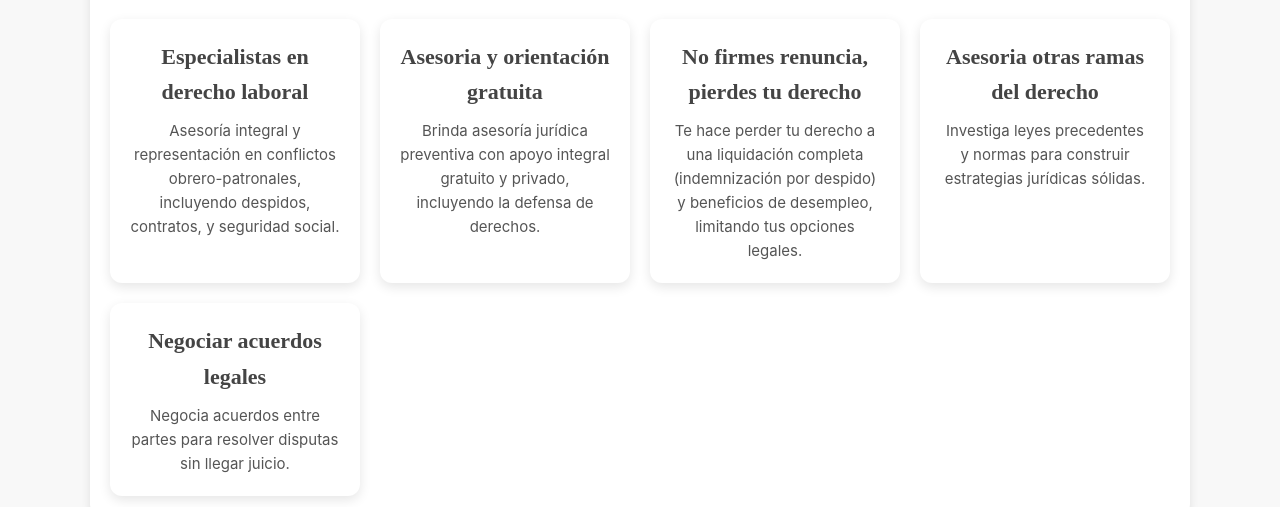
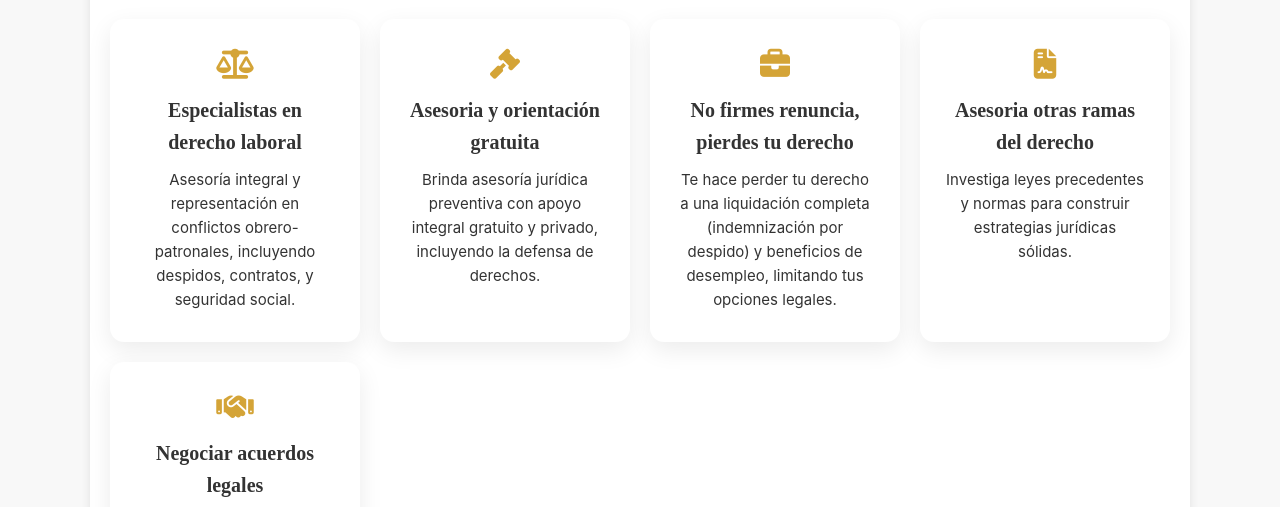
Before and after one commit to urias301098-gif/conde, a plain HTML site: page servicios.html in a window 1280 px wide. Shown: the part 208-715 px from the top of the page. Drawn offline with Linux system fonts and the light colour scheme.

Commit message:
Add files via upload

```diff
--- a/css/estilos.css
+++ b/css/estilos.css
@@ -623,26 +623,79 @@ footer {
 
 .servicio-card {
     background: #fff;
-    padding: 20px;
-    border-radius: 12px;
-    box-shadow: 0 4px 12px rgba(0,0,0,0.1);
-    transition: transform .3s ease, box-shadow .3s ease;
+    padding: 30px 25px;
+    border-radius: 14px;
+    box-shadow: 0 8px 25px rgba(0,0,0,0.08);
+    transition: all .35s ease;
+    position: relative;
+    overflow: hidden;
 }
 
 .servicio-card:hover {
-    transform: translateY(-5px);
-    box-shadow: 0 6px 15px rgba(0,0,0,0.15);
+    transform: translateY(-8px);
+    box-shadow: 0 15px 35px rgba(0,0,0,0.15);
 }
 
-.servicio-card h3 {
-    font-size: 22px;
-    margin-bottom: 10px;
-    color: #444;
+.servicio-card h3{
+font-size:20px;
+margin-bottom:10px;
 }
 
-.servicio-card p {
-    font-size: 15px;
-    color: #555;
+.servicio-card p{
+font-size:15px;
+line-height:1.6;
+}
+
+.servicio-card::before{
+content:"";
+position:absolute;
+top:0;
+left:0;
+width:0;
+height:3px;
+background:#d4a437;
+transition:width .35s ease;
+}
+
+.servicio-card:hover::before{
+width:100%;
+}
+
+.servicio-card i{
+font-size:30px;
+color:#d4a437;
+margin-bottom:15px;
+display:block;
+}
+
+.servicios-container{
+display:grid;
+grid-template-columns: repeat(auto-fit, minmax(260px, 1fr));
+gap:25px;
+}
+
+@media (max-width:768px){
+
+.servicio-card{
+padding:25px 20px;
+}
+
+.servicio-card h3{
+font-size:18px;
+}
+
+.servicio-card p{
+font-size:14px;
+}
+
+}
+
+@media (max-width:768px){
+
+.servicio-card i{
+font-size:26px;
+}
+
 }
 
 /*=========logo=============*/
--- a/servicios.html
+++ b/servicios.html
@@ -30,26 +30,31 @@
 
         <div class="servicios-grid">
             <div class="servicio-card">
+                <i class="fa-solid fa-scale-balanced"></i>
                 <h3>Especialistas en derecho laboral</h3>
                 <p>Asesoría integral y representación en conflictos obrero-patronales, incluyendo despidos, contratos, y seguridad social.</p>
             </div>
 
             <div class="servicio-card">
+                <i class="fa-solid fa-gavel"></i>
                 <h3>Asesoria y orientación gratuita</h3>
                 <p>Brinda asesoría jurídica preventiva con apoyo integral gratuito y privado, incluyendo la defensa de derechos.</p>
             </div>
 
             <div class="servicio-card">
+                <i class="fa-solid fa-briefcase"></i>
                 <h3>No firmes renuncia, pierdes tu derecho</h3>
                 <p>Te hace perder tu derecho a una liquidación completa (indemnización por despido) y beneficios de desempleo, limitando tus opciones legales. </p>
             </div>
 
             <div class="servicio-card">
+                <i class="fa-solid fa-file-contract"></i>
                 <h3>Asesoria otras ramas del derecho</h3>
                 <p>Investiga leyes precedentes y normas para construir estrategias jurídicas sólidas.</p>
             </div>
 
             <div class="servicio-card">
+                <i class="fa-solid fa-handshake"></i>
                 <h3>Negociar acuerdos legales</h3>
                 <p>Negocia acuerdos entre partes para resolver disputas sin llegar juicio.</p>
             </div>
```
